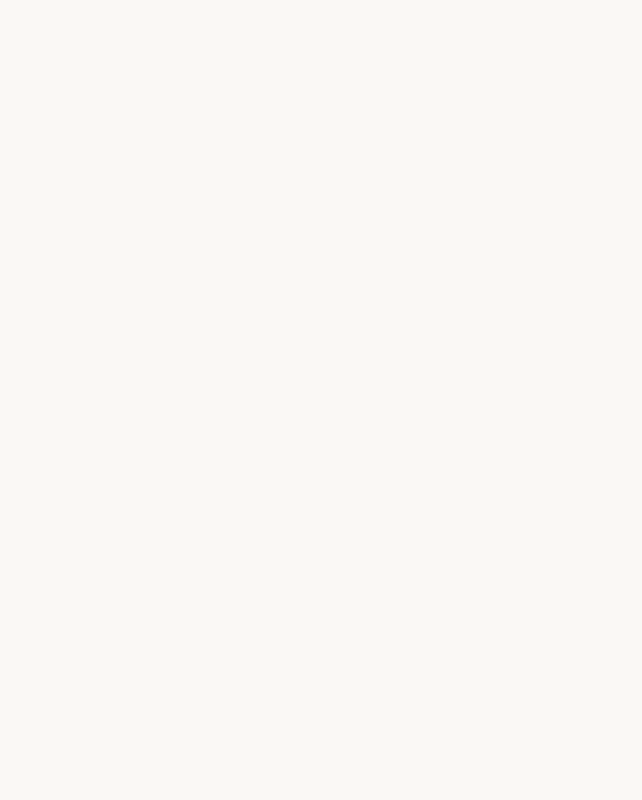
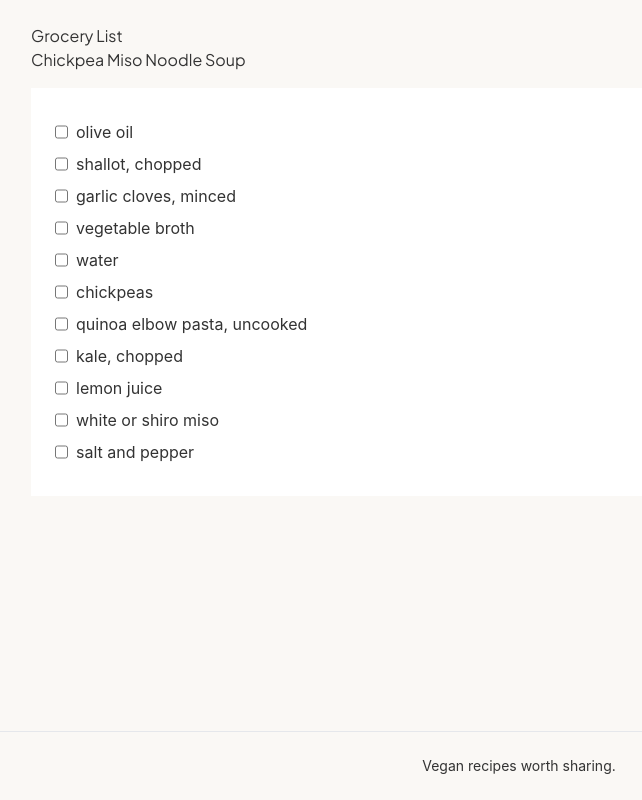
Before and after one commit to leifinke/forager, a React (Vite) app: page /grocery-list/chickepa-miso-noodle-soup in a window 1280 px wide. Before the commit this address had no page. Shown: the whole page, without its empty margins (121-763 px from the left). Built offline with nearby package versions, Linux system fonts and the light colour scheme; a web font is replaced by a local one.

Commit message:
Recipe grocery list button and checklist

```diff
--- a/src/App.tsx
+++ b/src/App.tsx
@@ -17,7 +17,7 @@ export default function App() {
           <Route path="/recipe/:handle" element={<RecipeDetailPage />} />
           <Route path="/categories" element={<CategoriesPage />} />
           <Route path="/categories/:slug" element={<CategoryPage />} />
-          <Route path="/grocery-list" element={<GroceryListPage />} />
+          <Route path="/grocery-list/:handle" element={<GroceryListPage />} />
         </Route>
       </Routes>
     </BrowserRouter>
--- a/src/pages/GroceryListPage.tsx
+++ b/src/pages/GroceryListPage.tsx
@@ -1,3 +1,33 @@
+import { useParams } from "react-router";
+import { recipes } from "../data/recipes";
+
+
 export default function GroceryListPage() {
-  return <h1 className="text-2xl font-bold">Grocery List</h1>;
+
+  const { handle } = useParams();
+
+  const recipe = recipes.find(recipe => recipe.handle === handle);
+
+  if (!recipe) {
+    return <h1 className="text-2xl font-bold">Grocery List Not Found.</h1>;
+  };
+
+  return (
+    <div className="flex flex-col p-6">
+      <h1>Grocery List</h1>
+      <h2>{recipe.name}</h2>
+      <div className="flex bg-white p-6 my-4">
+        <ul>
+        {recipe.ingredients.map((ingredient, index) => (
+          <li key={index} className="flex my-2">
+            <label className="flex gap-2">
+              <input type="checkbox"></input>
+              {ingredient.name}
+            </label>
+          </li>
+        ))}
+        </ul>
+      </div>
+    </div>
+  )
 }
--- a/src/pages/RecipeDetailPage.tsx
+++ b/src/pages/RecipeDetailPage.tsx
@@ -84,6 +84,9 @@ export default function RecipeDetailPage() {
             ))}
           </div>
         )}
+        <Link to={`/grocery-list/${recipe.handle}`}>
+          <span>Grocery List</span>
+        </Link>
       </div>
     </div>
   )
```
